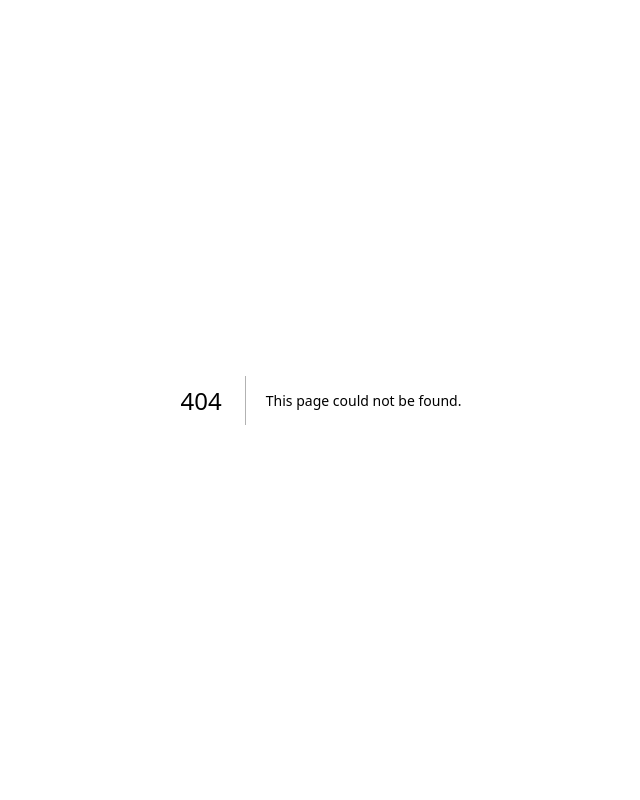
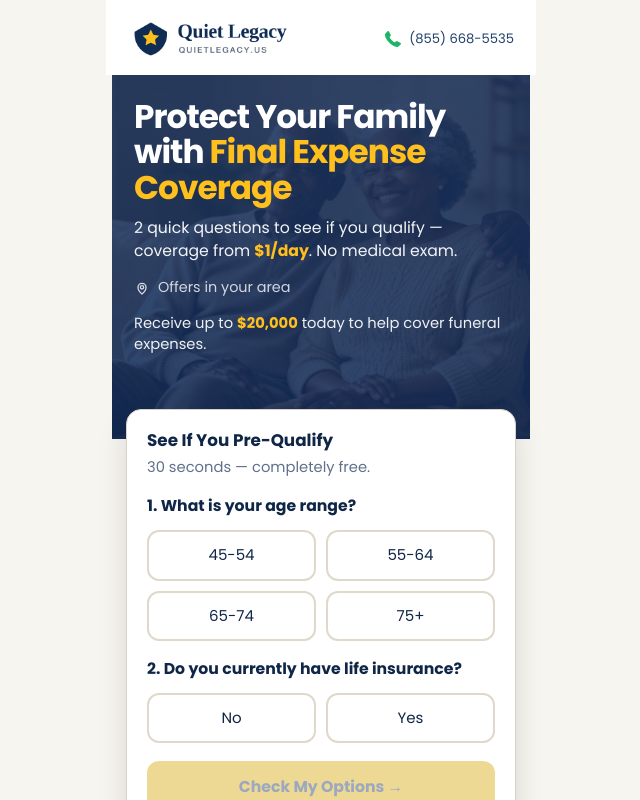
Before and after one commit to javierjordiguevaraolivera-hue/ecomfy, a Next.js app: page /fe4-an-en in a window 1280 px wide. Before the commit this address had no page. Shown: the top 800 px of the page, without its empty margins (319-959 px from the left). Built offline with nearby package versions, Linux system fonts and the light colour scheme.

Commit message:
v2 metrics

```diff
--- a/app/fe4/page.tsx
+++ b/app/fe4-an-en/page.tsx
@@ -1,5 +1,5 @@
 import { headers } from "next/headers";
-import Fe4Client from "./pageClient";
+import Fe4Client from "../fe4/pageClient";
 
 function decodeGeoValue(value?: string | null) {
   if (!value) {
--- a/app/fe4/pageClient.tsx
+++ b/app/fe4/pageClient.tsx
@@ -349,7 +349,7 @@ export default function Fe4Client({
   const selectedAdvisor = useMemo(() => ADVISORS[2], []);
 
   useEffect(() => {
-    trackLandingView("fe4");
+    trackLandingView("fe4-an-en");
   }, []);
 
   useEffect(() => {
@@ -417,28 +417,28 @@ export default function Fe4Client({
   useEffect(() => {
     if (step === "checkingComplete") {
       trackMetric({
-        landing: "fe4",
+        landing: "fe4-an-en",
         event: "qualification_checked",
       });
     }
 
     if (step === "searchingAdvisors") {
       trackMetric({
-        landing: "fe4",
+        landing: "fe4-an-en",
         event: "advisor_search_started",
       });
     }
 
     if (step === "notQualified") {
       trackMetric({
-        landing: "fe4",
+        landing: "fe4-an-en",
         event: "not_qualified",
       });
     }
 
     if (step === "success") {
       trackMetric({
-        landing: "fe4",
+        landing: "fe4-an-en",
         event: "advisor_ready",
       });
     }
@@ -469,7 +469,7 @@ export default function Fe4Client({
             className={styles.secureBadge}
             onClick={() => {
               trackMetric({
-                landing: "fe4",
+                landing: "fe4-an-en",
                 event: "header_call_click",
               });
             }}
@@ -521,7 +521,7 @@ export default function Fe4Client({
                       onClick={() => {
                         setAge(option);
                         trackMetric({
-                          landing: "fe4",
+                          landing: "fe4-an-en",
                           event: "age_selected",
                           label: option,
                         });
@@ -548,7 +548,7 @@ export default function Fe4Client({
                       onClick={() => {
                         setInsurance(option);
                         trackMetric({
-                          landing: "fe4",
+                          landing: "fe4-an-en",
                           event: "insurance_selected",
                           label: option,
                         });
@@ -568,7 +568,7 @@ export default function Fe4Client({
                 disabled={!canContinue}
                 onClick={() => {
                   trackMetric({
-                    landing: "fe4",
+                    landing: "fe4-an-en",
                     event: "quiz_submitted",
                   });
                   if (shouldDisqualify) {
@@ -725,7 +725,7 @@ export default function Fe4Client({
                   className={styles.callButton}
                   onClick={() => {
                     trackMetric({
-                      landing: "fe4",
+                      landing: "fe4-an-en",
                       event: "call_click",
                       label: selectedAdvisor.name,
                     });
--- a/lib/landing-catalog.ts
+++ b/lib/landing-catalog.ts
@@ -29,10 +29,10 @@ export const LANDING_CATALOG: LandingCatalogItem[] = [
     metricsKey: "fe3-an-en",
   },
   {
-    href: "/fe4",
-    title: "FE4",
+    href: "/fe4-an-en",
+    title: "FE4 AN EN",
     description: "Long-form con social proof, FAQ y advisor flow.",
     language: "en",
-    metricsKey: "fe4",
+    metricsKey: "fe4-an-en",
   },
 ];
--- a/lib/metrics-config.ts
+++ b/lib/metrics-config.ts
@@ -35,8 +35,8 @@ export const FUNNEL_CONFIG = {
       { event: "call_click", label: "Clicked Final Call" },
     ],
   },
-  fe4: {
-    title: "FE4",
+  "fe4-an-en": {
+    title: "FE4 AN EN",
     language: "English",
     steps: [
       { event: "landing_view", label: "Landing View" },
```
